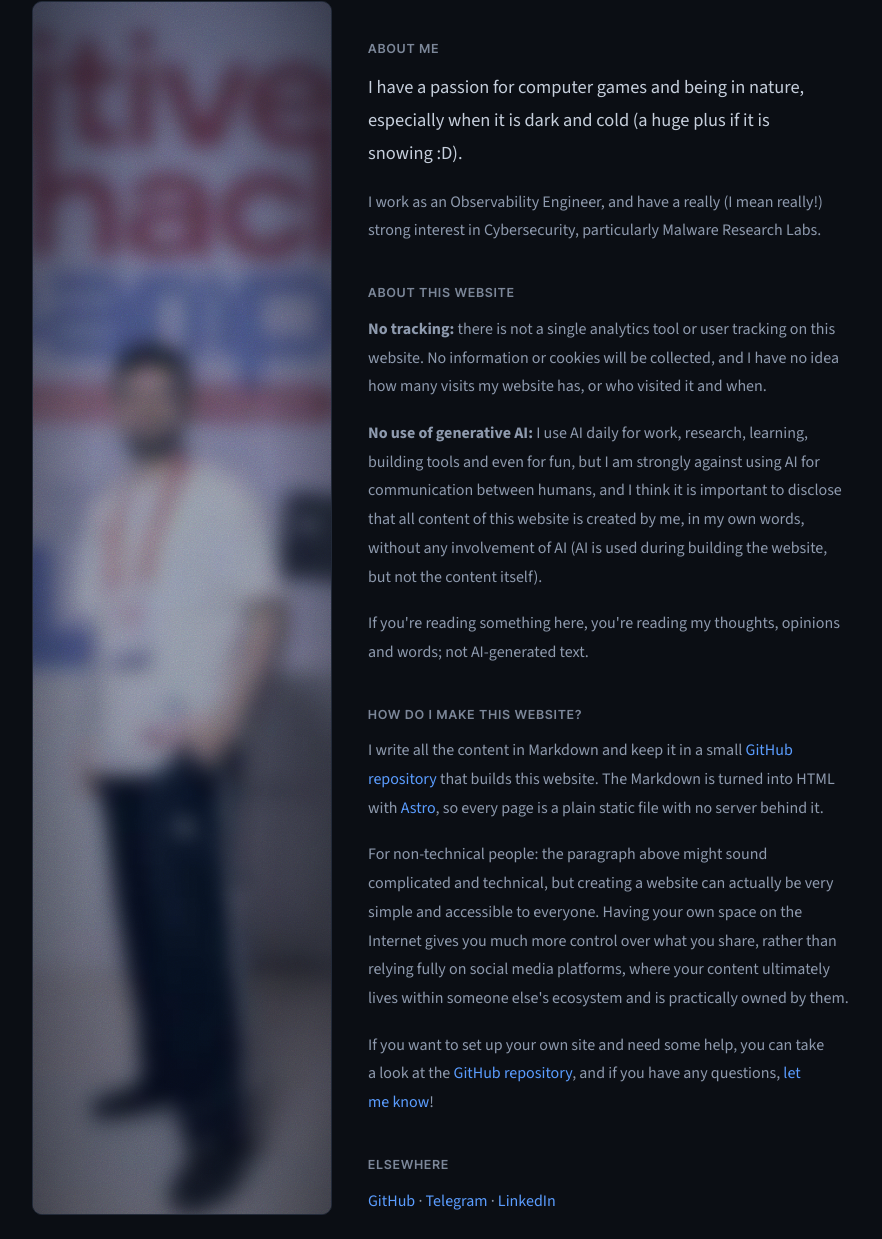
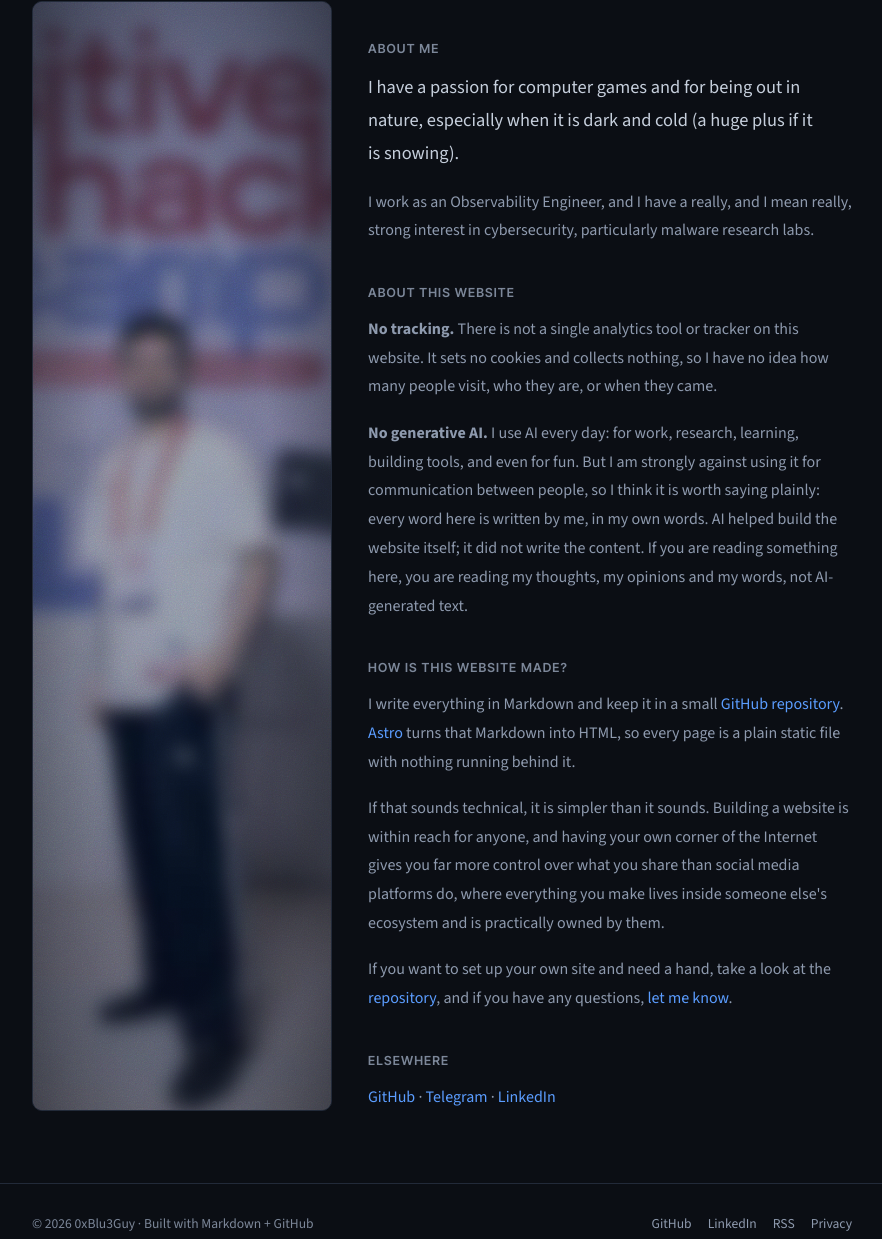
Before and after one commit to 0xBlu3Guy/blog, an Astro site: page /blog/about in a window 1280 px wide. Shown: the part 178-1417 px from the top of the page, without its empty margins (198-1080 px from the left). Built offline with nearby package versions, Linux system fonts and the light colour scheme; Astro itself is replaced by a stand-in of ours.

Commit message:
Rewrite the About page copy

```diff
--- a/src/pages/about.astro
+++ b/src/pages/about.astro
@@ -35,60 +35,54 @@ const mailto = `mailto:${site.email}`;
       <div class="about__text">
         <h2 class="about__h">About me</h2>
         <p class="about__lead">
-          I have a passion for computer games and being in nature, especially
-          when it is dark and cold (a huge plus if it is snowing :D).
+          I have a passion for computer games and for being out in nature,
+          especially when it is dark and cold (a huge plus if it is snowing).
         </p>
 
         <p>
-          I work as an Observability Engineer, and have a really (I mean
-          really!) strong interest in Cybersecurity, particularly Malware
-          Research Labs.
+          I work as an Observability Engineer, and I have a really, and I mean
+          really, strong interest in cybersecurity, particularly malware
+          research labs.
         </p>
 
         <h2 class="about__h">About this website</h2>
         <p>
-          <strong>No tracking:</strong> there is not a single analytics tool or
-          user tracking on this website. No information or cookies will be
-          collected, and I have no idea how many visits my website has, or who
-          visited it and when.
+          <strong>No tracking.</strong> There is not a single analytics tool or
+          tracker on this website. It sets no cookies and collects nothing, so
+          I have no idea how many people visit, who they are, or when they came.
         </p>
 
         <p>
-          <strong>No use of generative AI:</strong> I use AI daily for work,
-          research, learning, building tools and even for fun, but I am
-          strongly against using AI for communication between humans, and I
-          think it is important to disclose that all content of this website is
-          created by me, in my own words, without any involvement of AI (AI is
-          used during building the website, but not the content itself).
+          <strong>No generative AI.</strong> I use AI every day: for work,
+          research, learning, building tools, and even for fun. But I am
+          strongly against using it for communication between people, so I
+          think it is worth saying plainly: every word here is written by me,
+          in my own words. AI helped build the website itself; it did not write
+          the content. If you are reading something here, you are reading my
+          thoughts, my opinions and my words, not AI-generated text.
+        </p>
+
+        <h2 class="about__h">How is this website made?</h2>
+        <p>
+          I write everything in Markdown and keep it in a small
+          <a href={repo} rel="noopener noreferrer">GitHub repository</a>.
+          <a href="https://astro.build" rel="noopener noreferrer">Astro</a>
+          turns that Markdown into HTML, so every page is a plain static file
+          with nothing running behind it.
         </p>
 
         <p>
-          If you're reading something here, you're reading my thoughts,
-          opinions and words; not AI-generated text.
-        </p>
-
-        <h2 class="about__h">How do I make this website?</h2>
-        <p>
-          I write all the content in Markdown and keep it in a small
-          <a href={repo} rel="noopener noreferrer">GitHub repository</a>
-          that builds this website. The Markdown is turned into HTML with
-          <a href="https://astro.build" rel="noopener noreferrer">Astro</a>,
-          so every page is a plain static file with no server behind it.
+          If that sounds technical, it is simpler than it sounds. Building a
+          website is within reach for anyone, and having your own corner of the
+          Internet gives you far more control over what you share than social
+          media platforms do, where everything you make lives inside someone
+          else's ecosystem and is practically owned by them.
         </p>
 
         <p>
-          For non-technical people: the paragraph above might sound complicated
-          and technical, but creating a website can actually be very simple and
-          accessible to everyone. Having your own space on the Internet gives
-          you much more control over what you share, rather than relying fully
-          on social media platforms, where your content ultimately lives within
-          someone else's ecosystem and is practically owned by them.
-        </p>
-
-        <p>
-          If you want to set up your own site and need some help, you can take a
-          look at the <a href={repo} rel="noopener noreferrer">GitHub repository</a>,
-          and if you have any questions, <a href={mailto}>let me know</a>!
+          If you want to set up your own site and need a hand, take a look at
+          the <a href={repo} rel="noopener noreferrer">repository</a>, and if
+          you have any questions, <a href={mailto}>let me know</a>.
         </p>
 
         <h2 class="about__h">Elsewhere</h2>
```
